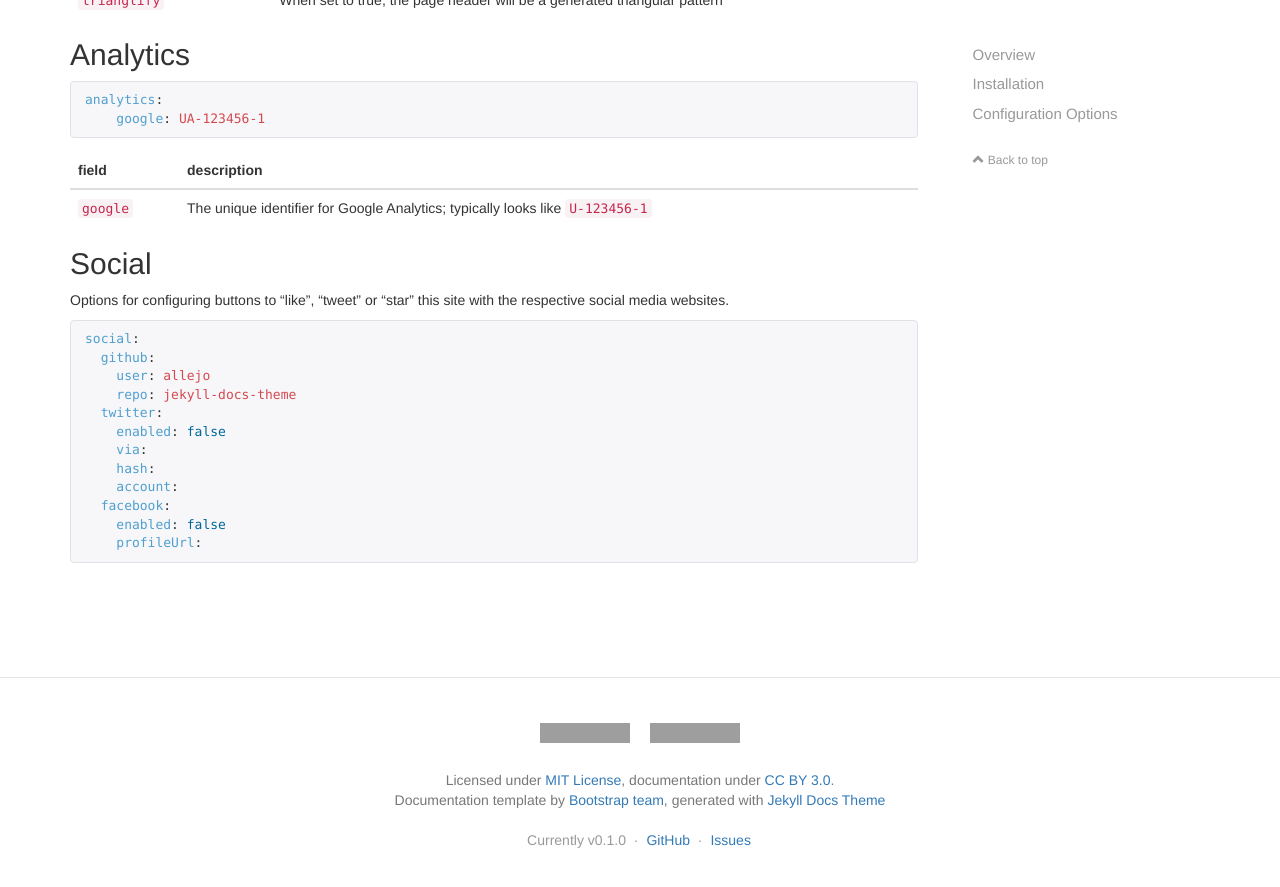
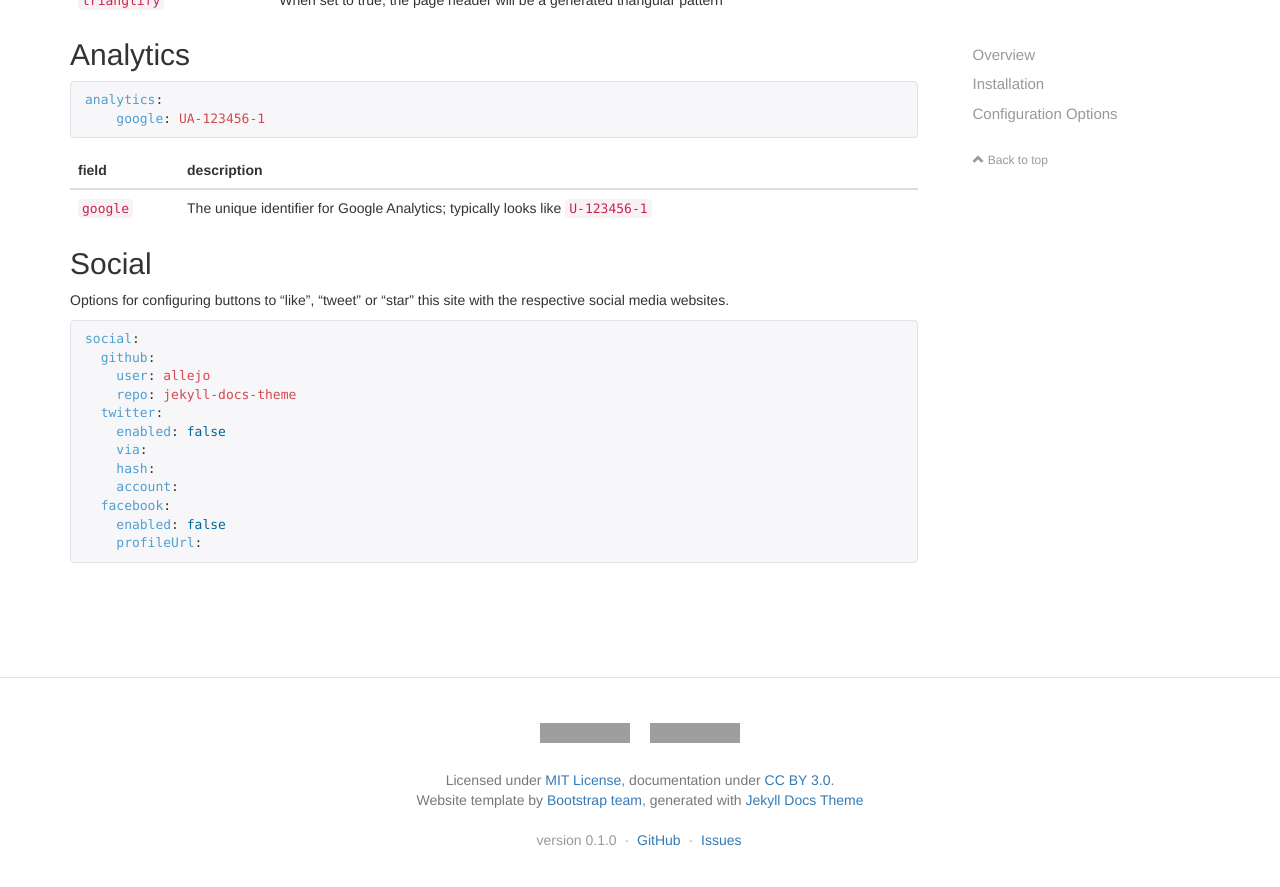
Before and after one commit to allejo/jekyll-docs-theme, a Jekyll site: the page built from index.md, in a window 1280 px wide and 900 px high, scrolled down 2735 px. Shown: the top 887 px of the window. Built offline with Jekyll 4.4.1, drawn with Linux system fonts in a browser that asks for light colours; nearby versions of some CDN libraries; comment, search, counter and statistics services are not loaded; our own code applies the rules of GitHub Pages for plain Markdown files; some of the changed text lies outside the part shown; grey boxes are pictures that could not be loaded.

Commit message:
updated jumbotron & html

```diff
--- a/_includes/footer.html
+++ b/_includes/footer.html
@@ -61,12 +61,12 @@
             Licensed under <a href="{{ site.license.software_url }}" target="_blank">{{ site.license.software }}</a>, documentation under <a href="{{ site.license.docs_url }}">{{ site.license.docs }}</a>.
         </p>
         <p>
-            Documentation template by <a href="http://getbootstrap.com">Bootstrap team</a>, generated with <a href="https://github.com/allejo/jekyll-docs-theme">Jekyll Docs Theme</a>
+            Website template by <a href="http://getbootstrap.com">Bootstrap team</a>, generated with <a href="https://github.com/allejo/jekyll-docs-theme">Jekyll Docs Theme</a>
         </p>
 
         <ul class="bs-docs-footer-links muted">
             {% if site.project.version %}
-                <li>Currently v{{ site.project.version }}</li>
+                <li>version {{ site.project.version }}</li>
             {% endif %}
             {% for l in site.links.footer %}
                 <li>&middot;</li>
--- a/_includes/jumbotron.html
+++ b/_includes/jumbotron.html
@@ -7,7 +7,7 @@
                 <a href="{{ site.project.download_url }}" class="btn btn-outline-inverse btn-lg">Download</a>
             </p>
             {% if site.project.version %}
-                <p class="version">Currently v{{ site.project.version }}</p>
+                <p class="version">version {{ site.project.version }}</p>
             {% endif %}
         </div>
     </div>
```
